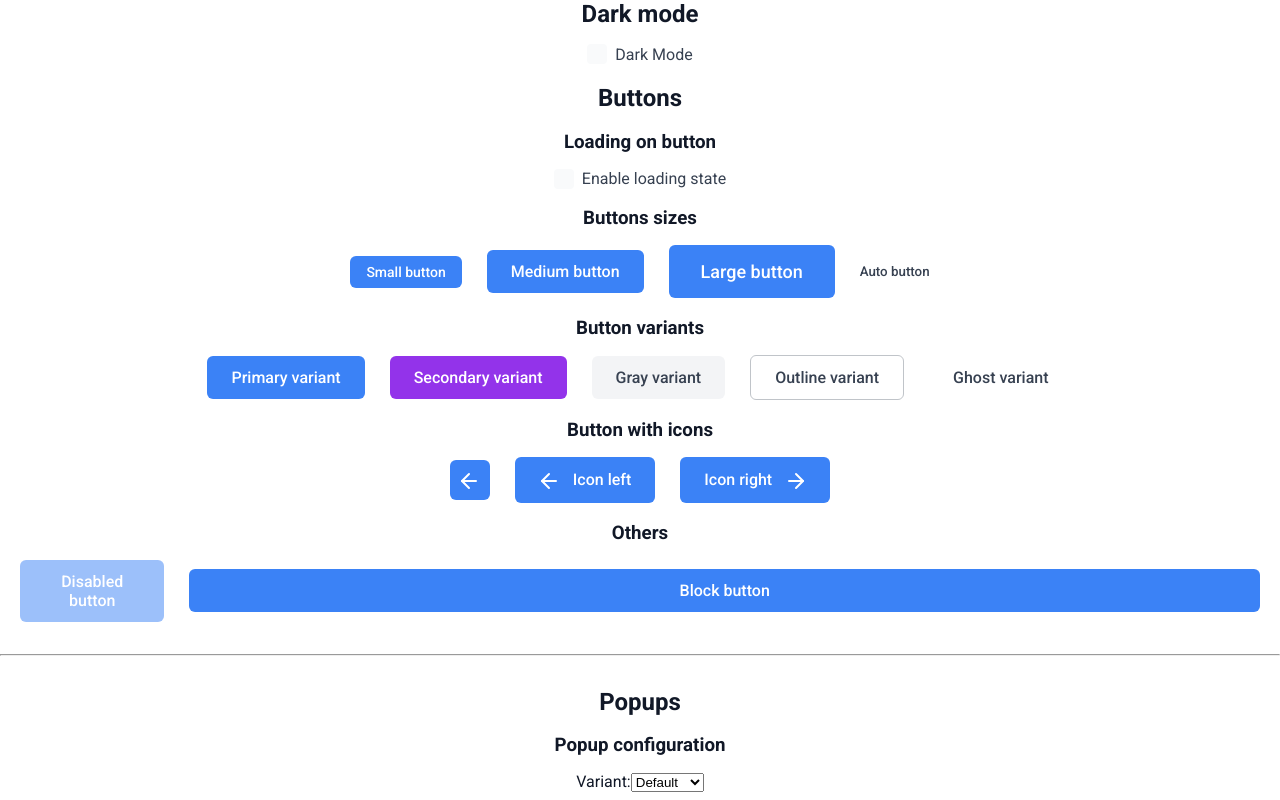
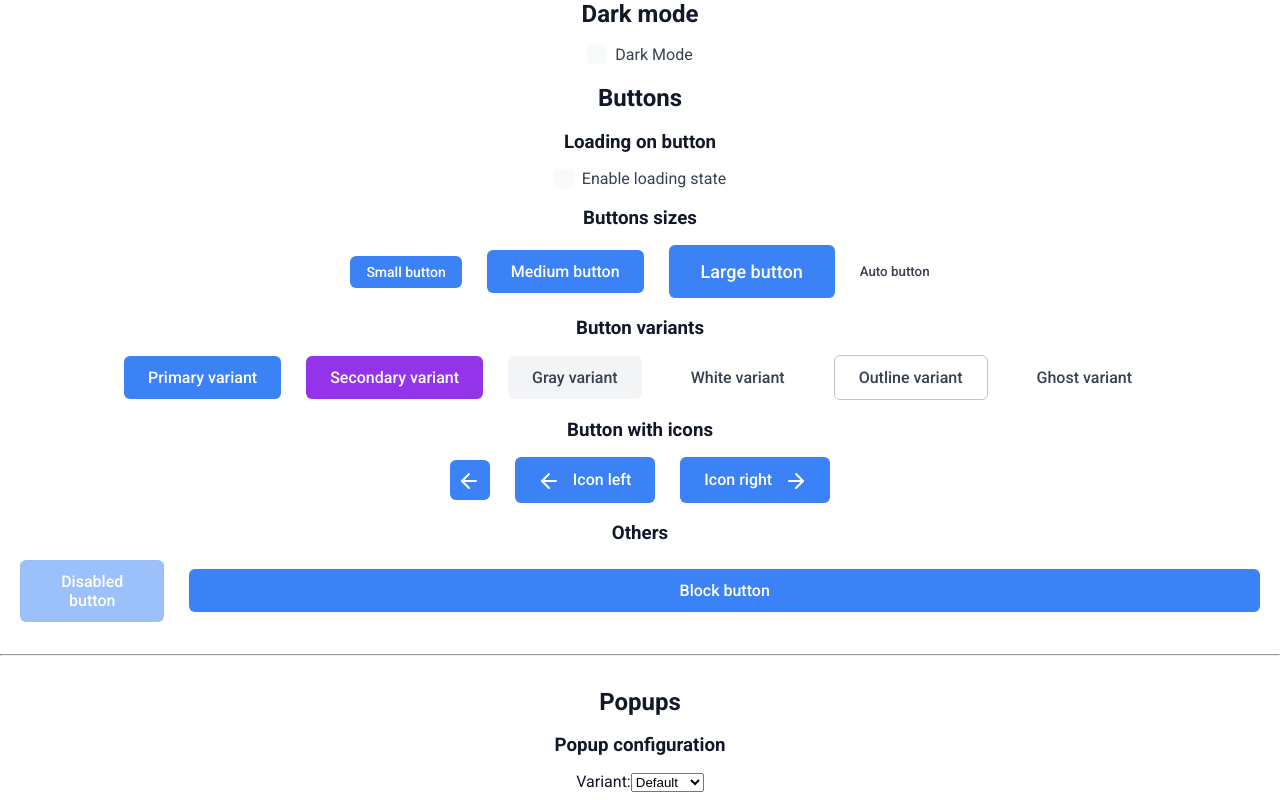
Before and after one commit to edgarimai/vue-smart-ui, a Vue app: page / in a window 1280 px wide. Shown: the top 800 px of the page. Built offline with nearby package versions, Linux system fonts and the light colour scheme.

Commit message:
feat(BaseButton): add white variant with styling

```diff
--- a/src/App.vue
+++ b/src/App.vue
@@ -522,6 +522,13 @@ onMounted(() => {
           :loading="pageState.isLoading && pageState.isLoadingEnabled"
           >Gray variant</BaseButton
         >
+        <!-- White button -->
+        <BaseButton
+          variant="white"
+          @click="handleSaveWithLoading"
+          :loading="pageState.isLoading && pageState.isLoadingEnabled"
+          >White variant</BaseButton
+        >
         <!-- Outline button -->
         <BaseButton
           variant="outline"
--- a/src/assets/base.scss
+++ b/src/assets/base.scss
@@ -184,6 +184,10 @@
   --vsui-button-gray-bg: var(--vsui-bg-muted);
   --vsui-button-gray-hover: var(--vsui-bg-emphasized);
   --vsui-button-gray-text: var(--vsui-text-muted);
+
+  --vsui-button-white-bg: var(--vsui-color-white);
+  --vsui-button-white-hover: #c0c4c9;
+  --vsui-button-white-text: #374151;
 
   --vsui-button-outline-border: var(--vsui-border-strong);
   --vsui-button-outline-hover: var(--vsui-bg-muted);
--- a/src/components/BaseButton.vue
+++ b/src/components/BaseButton.vue
@@ -18,7 +18,8 @@ const props = defineProps({
   variant: {
     type: String,
     default: 'primary',
-    validator: (value) => ['primary', 'secondary', 'gray', 'outline', 'ghost'].includes(value),
+    validator: (value) =>
+      ['primary', 'secondary', 'gray', 'white', 'outline', 'ghost'].includes(value),
   },
   size: {
     type: String,
@@ -119,6 +120,15 @@ defineEmits(['click'])
 
     &:hover:not(:disabled) {
       background-color: var(--vsui-button-gray-hover);
+    }
+  }
+
+  &--white {
+    background-color: var(--vsui-button-white-bg);
+    color: var(--vsui-button-white-text);
+
+    &:hover:not(:disabled) {
+      background-color: var(--vsui-button-white-hover);
     }
   }
 
```
